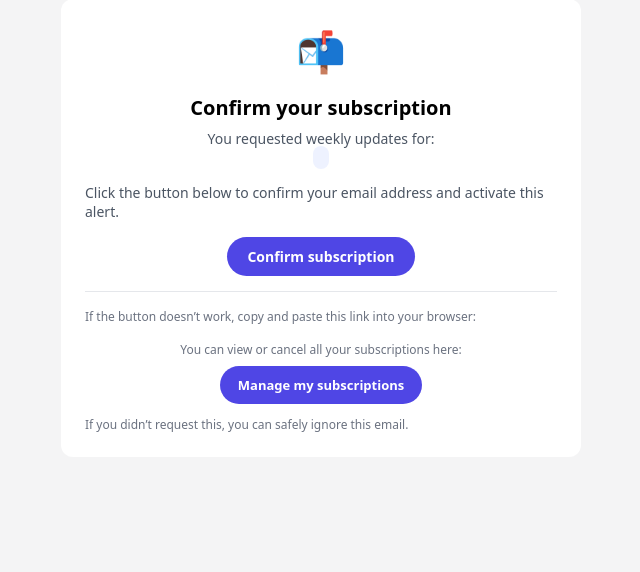
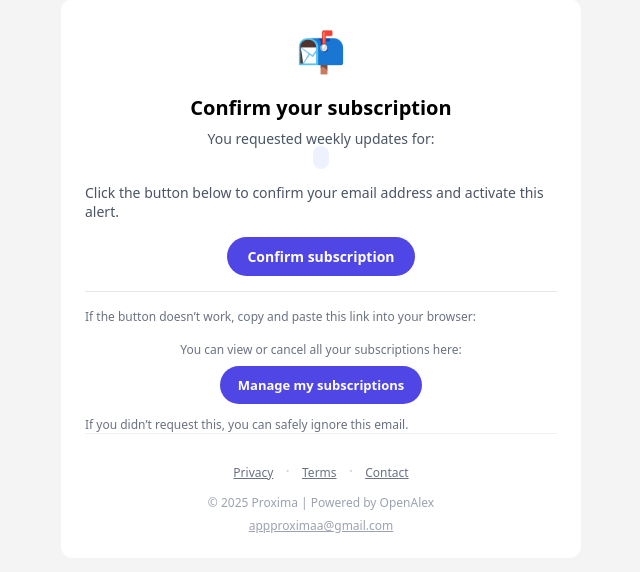
Before and after one commit to enhanced-search-lab/enhanced-search-engine, a Python web app: template backend/api/templates/subscriptions/confirm_subscription_email.html in a window 1280 px wide. Shown: the part 33-605 px from the top of the page, without its empty margins (319-959 px from the left). Run offline with Jinja, Linux system fonts and the light colour scheme; the template is opened without the code that fills it, so the values that code supplies are empty.

Commit message:
Add footer to subscription confirmation email
Added a footer section to the subscription confirmation email template, including privacy and terms links, contact information, and copyright notice to mirror the site footer.

```diff
--- a/backend/api/templates/subscriptions/confirm_subscription_email.html
+++ b/backend/api/templates/subscriptions/confirm_subscription_email.html
@@ -59,6 +59,24 @@
           If you didn’t request this, you can safely ignore this email.
         </td>
       </tr>
+      <!-- Footer: mirror site footer links and contact -->
+      <tr>
+        <td style="padding-top:18px; border-top:1px solid #eef2f6; text-align:center;">
+          <div style="margin:8px 0 12px 0;">
+            <a href="#" style="color:#6b7280; margin:0 8px; text-decoration:underline; font-size:12px;">Privacy</a>
+            <span style="color:#cbd5e1;">·</span>
+            <a href="#" style="color:#6b7280; margin:0 8px; text-decoration:underline; font-size:12px;">Terms</a>
+            <span style="color:#cbd5e1;">·</span>
+            <a href="mailto:appproximaa@gmail.com" style="color:#6b7280; margin:0 8px; text-decoration:underline; font-size:12px;">Contact</a>
+          </div>
+          <div style="color:#9ca3af; font-size:12px;">
+            © 2025 Proxima | Powered by OpenAlex
+          </div>
+          <div style="margin-top:6px; color:#9ca3af; font-size:12px;">
+            <a href="mailto:appproximaa@gmail.com" style="color:#9ca3af; text-decoration:underline;">appproximaa@gmail.com</a>
+          </div>
+        </td>
+      </tr>
     </table>
   </body>
 
```
